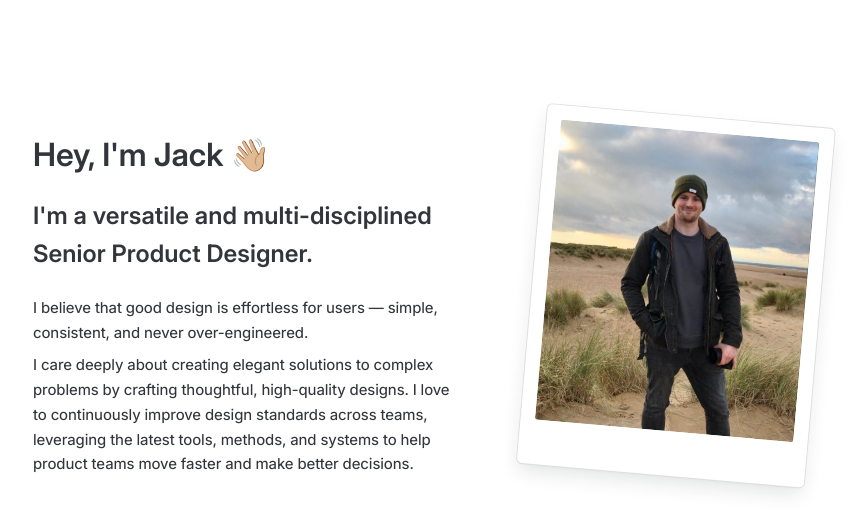
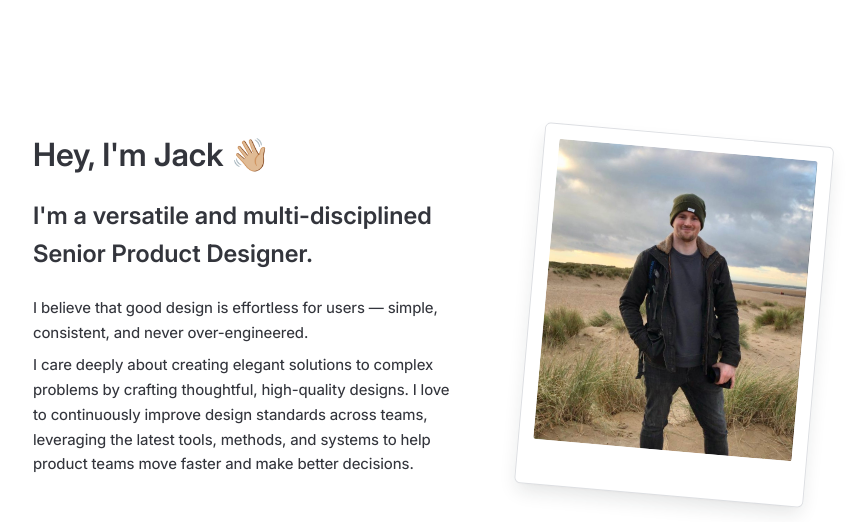
Before and after one commit to jack-brind/personal-site, a website built with Vite: page index.html in a window 1280 px wide. In both pictures the pointer is over the element 931 px from the left and 296 px from the top of the page. Shown: the top 522 px of the page, without its empty margins (263-1130 px from the left). Built offline with nearby package versions, Linux system fonts and the light colour scheme; some packages are replaced by stand-ins of ours.

Commit message:
Small placement adjust of polaroid

```diff
--- a/style.css
+++ b/style.css
@@ -646,7 +646,7 @@
   }
 
   .header__polariod:hover {
-    transform: scale(1.2) rotate(5deg) translate(64px, 16px);
+    transform: scale(1.2) rotate(5deg) translate(64px, 32px);
     box-shadow: var(--shadow-stroked-lg);
   }
 
```
